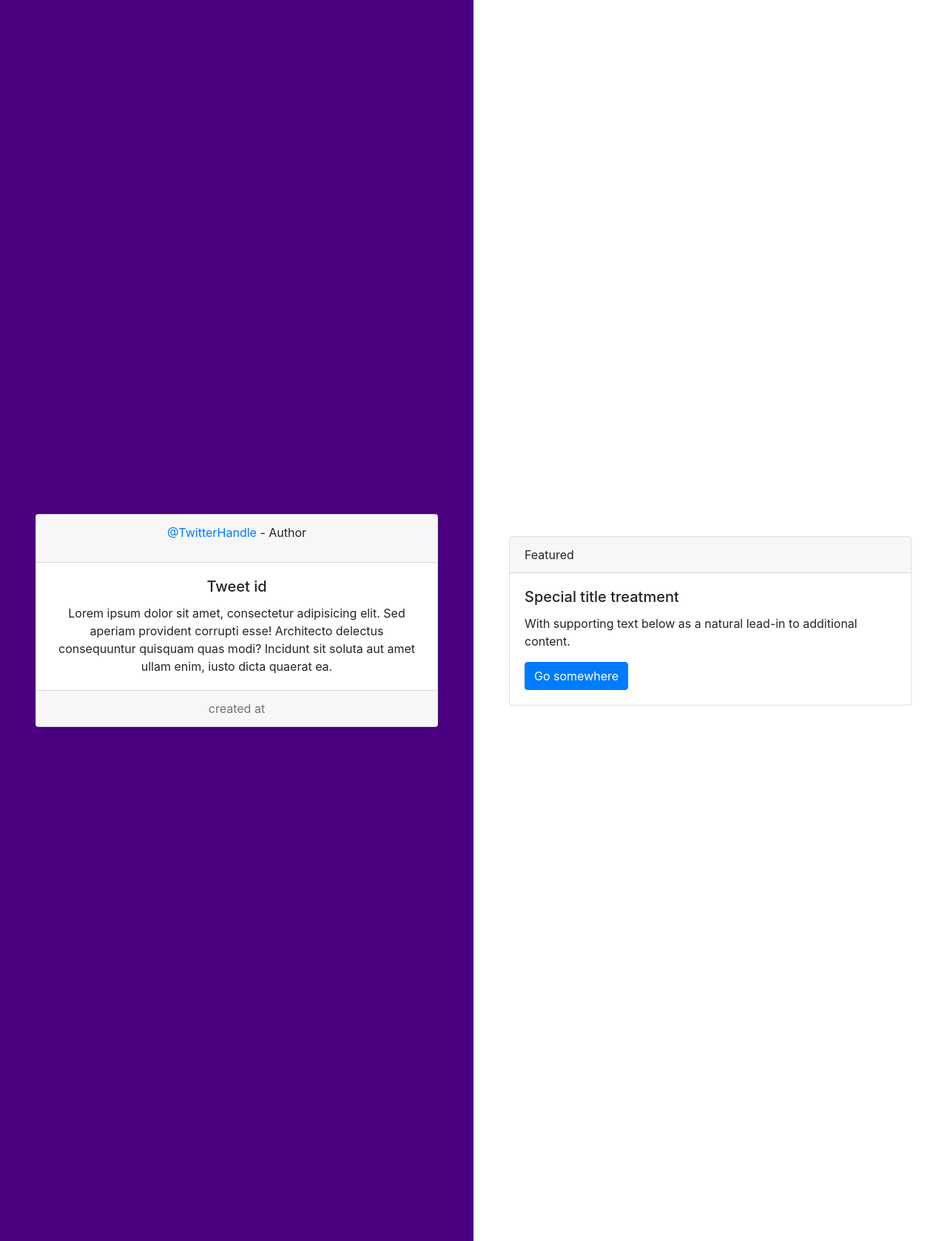
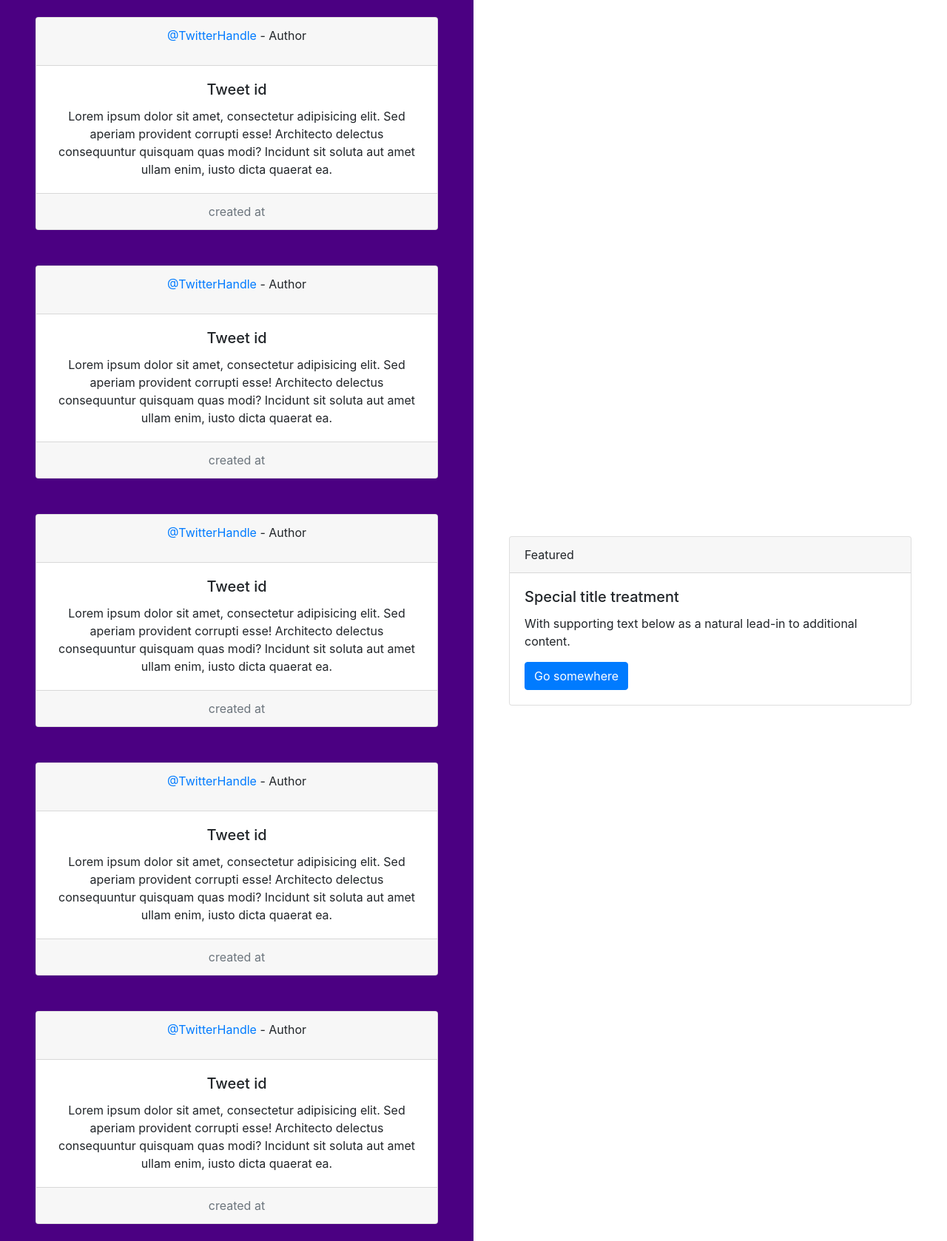
Before and after one commit to gsmpopovic/tweetnalysis, a PHP site: page /display.php in a window 1280 px wide. Shown: the whole page at 74% size. Run offline with PHP 8.4, Linux system fonts and the light colour scheme.

Commit message:
Merged v2

```diff
--- a/display.php
+++ b/display.php
@@ -10,13 +10,63 @@
 </head>
 <body>
 	<div class="d-md-flex h-md-100 align-items-center">
+
 		<!-- First Half -->
 		<div class="col-md-6 p-0 bg-indigo h-md-100 overflow-auto">
 			<div class="d-md-flex align-items-center h-100 p-5 text-center justify-content-center">
+
 				<div class="logoarea py-5">
 					<!-- Tweet cards -->
 
 					<!-- Use AJAX to pull and load these cards dynamically -->
+
+					<div class="card my-5">
+						<div class="card-header">
+                            <div><p><a href="#">@TwitterHandle</a> - Author</p></div>
+						</div>
+						<div class="card-body">
+							<h5 class="card-title">Tweet id</h5>
+							<p class="card-text">Lorem ipsum dolor sit amet, consectetur adipisicing elit. Sed aperiam provident corrupti esse! Architecto delectus consequuntur quisquam quas modi? Incidunt sit soluta aut amet ullam enim, iusto dicta quaerat ea.</p>
+                        </div>
+                        <div class="card-footer text-muted">created at </div>
+                    </div>
+
+
+					<div class="card my-5">
+						<div class="card-header">
+                            <div><p><a href="#">@TwitterHandle</a> - Author</p></div>
+						</div>
+						<div class="card-body">
+							<h5 class="card-title">Tweet id</h5>
+							<p class="card-text">Lorem ipsum dolor sit amet, consectetur adipisicing elit. Sed aperiam provident corrupti esse! Architecto delectus consequuntur quisquam quas modi? Incidunt sit soluta aut amet ullam enim, iusto dicta quaerat ea.</p>
+                        </div>
+                        <div class="card-footer text-muted">created at </div>
+                    </div>
+
+
+					<div class="card my-5">
+						<div class="card-header">
+                            <div><p><a href="#">@TwitterHandle</a> - Author</p></div>
+						</div>
+						<div class="card-body">
+							<h5 class="card-title">Tweet id</h5>
+							<p class="card-text">Lorem ipsum dolor sit amet, consectetur adipisicing elit. Sed aperiam provident corrupti esse! Architecto delectus consequuntur quisquam quas modi? Incidunt sit soluta aut amet ullam enim, iusto dicta quaerat ea.</p>
+                        </div>
+                        <div class="card-footer text-muted">created at </div>
+                    </div>
+
+
+					<div class="card my-5">
+						<div class="card-header">
+                            <div><p><a href="#">@TwitterHandle</a> - Author</p></div>
+						</div>
+						<div class="card-body">
+							<h5 class="card-title">Tweet id</h5>
+							<p class="card-text">Lorem ipsum dolor sit amet, consectetur adipisicing elit. Sed aperiam provident corrupti esse! Architecto delectus consequuntur quisquam quas modi? Incidunt sit soluta aut amet ullam enim, iusto dicta quaerat ea.</p>
+                        </div>
+                        <div class="card-footer text-muted">created at </div>
+                    </div>
+
 
 					<div class="card my-5">
 						<div class="card-header">
```
